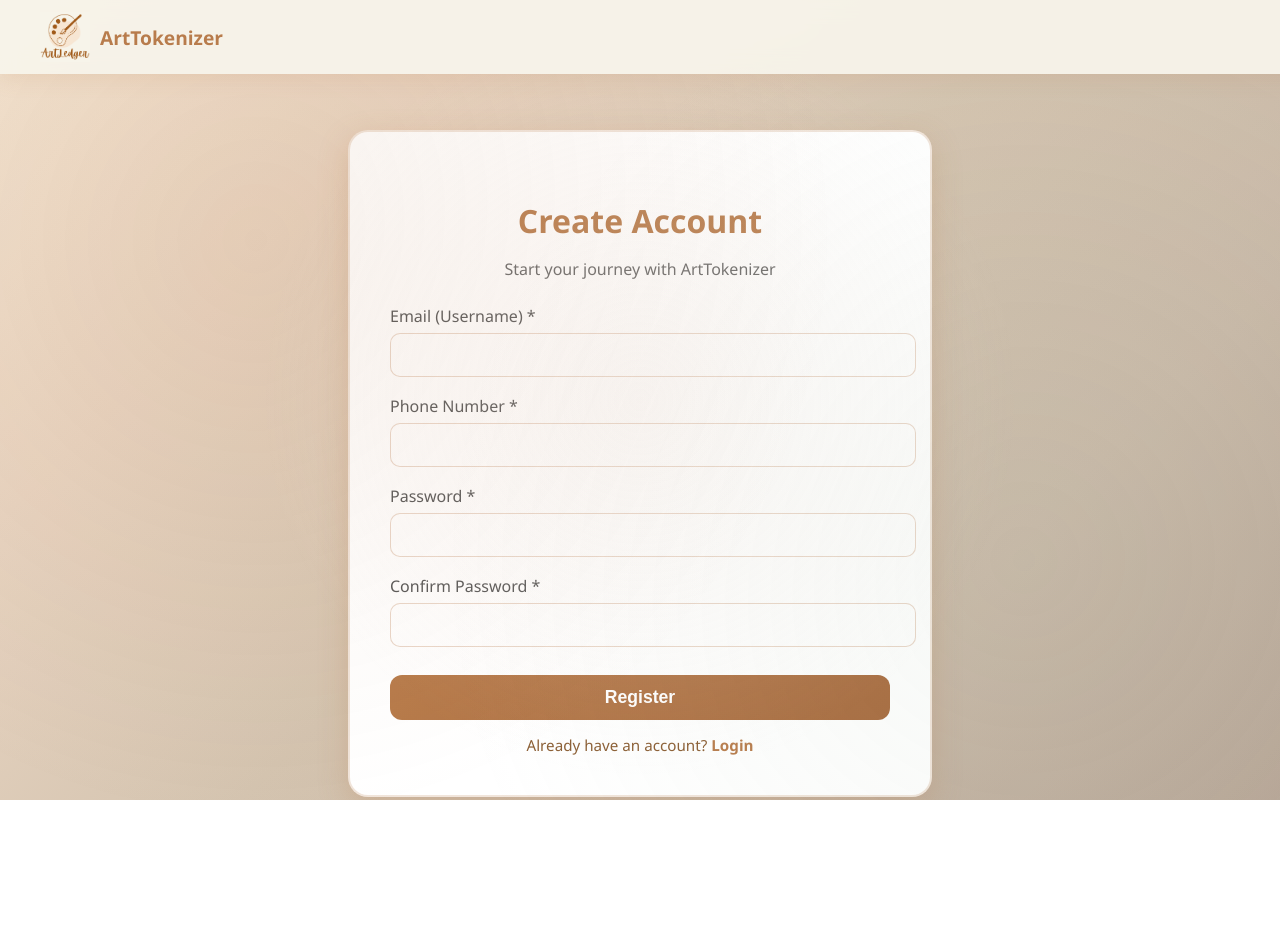
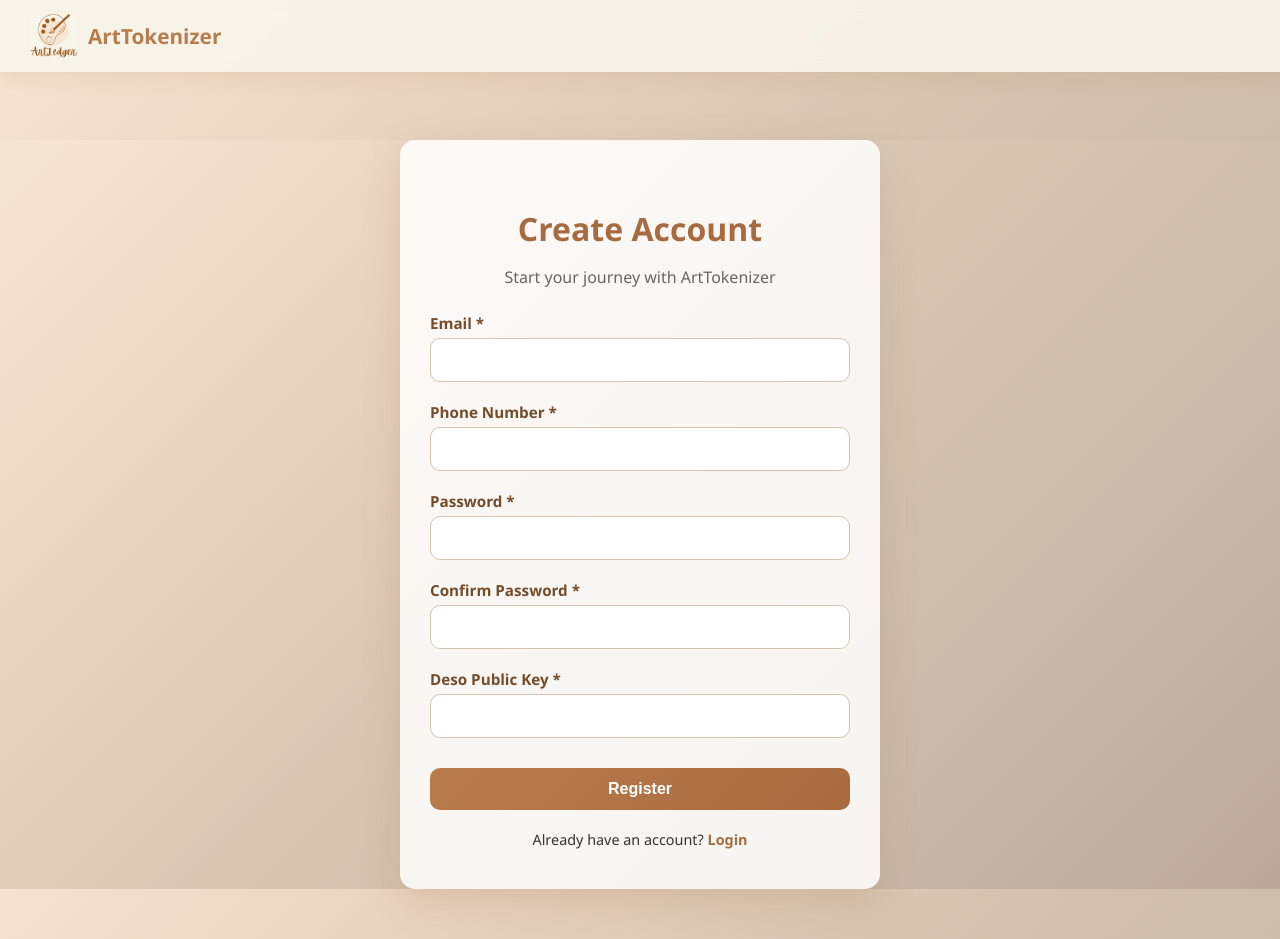
Before and after one commit to sanjana-motaparti/ArtTokenisationProject, a plain HTML site: page frontend/register.html in a window 1280 px wide. Before the commit the page ends 800 px from the top, so only its background shows below. Drawn offline with Linux system fonts and the light colour scheme.

Commit message:
Add files via upload

```diff
--- a/frontend/register.html
+++ b/frontend/register.html
@@ -1,8 +1,8 @@
 <!DOCTYPE html>
 <html lang="en">
 <head>
-<meta charset="UTF-8">
-<meta name="viewport" content="width=device-width, initial-scale=1.0">
+  <meta charset="UTF-8" />
+  <meta name="viewport" content="width=device-width, initial-scale=1.0" />
   <title>ArtTokenizer | Register</title>
 
   <style>
@@ -13,35 +13,19 @@
       background: linear-gradient(135deg, #f5e6d3 0%, #e8d4c1 25%, #d4c4b0 50%, #c9b9a8 75%, #b8a798 100%);
       background-attachment: fixed;
       color: #333;
-    position: relative;
     }
 
-  body::before {
-    content: '';
+    .navbar {
       position: fixed;
       top: 0;
       left: 0;
       width: 100%;
-    height: 100%;
-    background-image:
-      radial-gradient(circle at 20% 30%, rgba(184,124,76,0.1) 0%, transparent 50%),
-      radial-gradient(circle at 80% 70%, rgba(168,187,163,0.1) 0%, transparent 50%),
-      radial-gradient(circle at 50% 50%, rgba(235,217,209,0.2) 0%, transparent 50%);
-    pointer-events: none;
-    z-index: 0;
-  }
-
-  /* Header */
-  .navbar {
-    position: fixed;
-    top: 0;
-    width: 100%;
-    background: rgba(247,244,234,0.95);
+      background: rgba(247, 244, 234, 0.95);
       backdrop-filter: blur(10px);
-    padding: 12px 40px;
       display: flex;
-    justify-content: space-between;
+      justify-content: flex-start;
       align-items: center;
+      padding: 12px 30px;
       box-shadow: 0px 4px 20px rgba(184,124,76,0.15);
       z-index: 1000;
     }
@@ -49,83 +33,80 @@
     .logo {
       display: flex;
       align-items: center;
+      gap: 10px;
+      font-size: 1.3rem;
       font-weight: bold;
-    font-size: 1.2rem;
       color: #B87C4C;
     }
 
     .logo img {
-    height: 50px;
-    margin-right: 10px;
+      height: 48px;
+      width: 48px;
+      object-fit: contain;
     }
 
-  /* Container */
     .register-container {
-    margin-top: 130px;
-    max-width: 500px;
-    background: white;
-    margin-left: auto;
-    margin-right: auto;
-    padding: 40px;
-    border-radius: 20px;
-    box-shadow: 0px 10px 30px rgba(184,124,76,0.25);
-    border: 2px solid rgba(184,124,76,0.2);
-  }
-
-  .register-container h2 {
-    color: #B87C4C;
-    font-size: 2rem;
-    margin-bottom: 10px;
+      max-width: 420px;
+      margin: 140px auto 50px;
+      background: rgba(255, 255, 255, 0.85);
+      padding: 40px 30px;
+      border-radius: 15px;
+      box-shadow: 0px 12px 35px rgba(184,124,76,0.25);
       text-align: center;
     }
 
+    h2 {
+      margin-bottom: 10px;
+      color: #A86B3F;
+      font-size: 2rem;
+    }
+
     .subtitle {
-    text-align: center;
+      font-size: 1rem;
       color: #666;
       margin-bottom: 25px;
     }
 
-  /* Form */
     .form-group {
-    margin-bottom: 18px;
+      text-align: left;
+      margin-bottom: 20px;
     }
 
-  .form-group label {
+    label {
+      font-size: 0.95rem;
+      font-weight: 600;
+      color: #754C29;
       display: block;
-    font-weight: 500;
-    color: #555;
-    margin-bottom: 6px;
+      margin-bottom: 5px;
     }
 
-  .form-group input {
+    input {
       width: 100%;
       padding: 12px;
-    border: 1px solid rgba(184,124,76,0.3);
       border-radius: 10px;
+      border: 1px solid #d4c4b0;
       font-size: 1rem;
-    background: rgba(255,255,255,0.9);
-    transition: 0.3s ease;
+      outline: none;
+      box-sizing: border-box;
     }
 
-  .form-group input:focus {
-    border-color: #B87C4C;
-    background: white;
-    outline: none;
+    input:focus {
+      border-color: #A86B3F;
+      box-shadow: 0 0 0 3px rgba(168,107,63,0.25);
     }
 
-  /* Buttons */
     .register-btn {
       width: 100%;
       padding: 12px;
+      border: none;
+      border-radius: 10px;
       background: linear-gradient(135deg, #B87C4C 0%, #A86B3F 100%);
-    border: none;
       color: white;
-    font-size: 1.1rem;
-    border-radius: 12px;
+      font-size: 1rem;
+      font-weight: 600;
       cursor: pointer;
       margin-top: 10px;
-    transition: 0.3s ease;
-    font-weight: 600;
+      transition: 0.3s;
     }
 
     .register-btn:hover {
@@ -135,43 +116,28 @@
     }
 
     .link {
-    margin-top: 15px;
-    text-align: center;
-    font-size: 0.95rem;
-    color: #8B5E34;
+      margin-top: 20px;
+      font-size: 0.9rem;
     }
 
     .link a {
-    color: #B87C4C;
+      color: #A86B3F;
       font-weight: 600;
       text-decoration: none;
     }
+  </style>
 
-  .link a:hover {
-    text-decoration: underline;
-  }
-
-  /* Responsive */
-  @media(max-width: 480px) {
-    .register-container {
-      margin: 150px 20px;
-      padding: 30px;
-    }
-  }
-</style>
 </head>
 
 <body>
 
-<!-- Header -->
 <header class="navbar">
   <div class="logo">
-    <img src="logo.png" />
+    <img src="logo.png" alt="logo">
     ArtTokenizer
   </div>
 </header>
 
-<!-- Register Box -->
 <div class="register-container">
   <h2>Create Account</h2>
   <p class="subtitle">Start your journey with ArtTokenizer</p>
@@ -179,58 +145,65 @@
   <form onsubmit="return createAccount(event)">
 
     <div class="form-group">
-      <label>Email (Username) *</label>
-      <input type="email" required>
+      <label>Email *</label>
+      <input type="email" id="email" required />
     </div>
 
     <div class="form-group">
       <label>Phone Number *</label>
-      <input type="tel" pattern="[0-9]{10}" maxlength="10" required>
+      <input type="tel" id="phone" pattern="[0-9]{10}" maxlength="10" required />
     </div>
 
     <div class="form-group">
       <label>Password *</label>
-      <input type="password" required minlength="8">
+      <input type="password" id="password" minlength="8" required />
     </div>
 
     <div class="form-group">
       <label>Confirm Password *</label>
-      <input type="password" required minlength="8">
+      <input type="password" id="confirm" minlength="8" required />
+    </div>
+   <div class="form-group">
+  <label>Deso Public Key *</label>
+  <input
+    type="text"
+    id="desoPublicKey"
+    name="desoPublicKey"
+    required
+  />
 </div>
 
+
     <button class="register-btn">Register</button>
-
   </form>
 
   <div class="link">
-    Already have an account?
-    <a href="login.html">Login</a>
+    Already have an account? <a href="login.html">Login</a>
+  </div>
 </div>
 
-</div>
+<script src="https://identity.deso.org/lib/bundle.min.js"></script>
 
 <script>
-function createAccount(event){
-  event.preventDefault();
-  alert("✅ Account Created Successfully!");
-}
-async function createAccount(event){
+async function createAccount(event) {
   event.preventDefault();
 
-  const email = document.querySelector("input[type='email']").value;
-  const phone = document.querySelector("input[type='tel']").value;
-  const password = document.querySelectorAll("input[type='password']")[0].value;
-  const confirm = document.querySelectorAll("input[type='password']")[1].value;
-
+  const email = document.getElementById("email").value.trim();
+  const phone = document.getElementById("phone").value.trim();
+  const password = document.getElementById("password").value;
+  const confirm = document.getElementById("confirm").value;
+  const desoPublicKey = document.getElementById("desoPublicKey").value.trim(); // ✅ Added field
+console.log("DESO Public Key being sent:", desoPublicKey); // 👈 ADD THIS
   if (password !== confirm) {
     alert("Passwords do not match!");
-    return;
+    return false;
   }
 
-  const response = await fetch("/api/auth/register", {
+  // ✅ This part is important — this is where you call your backend API
+  const response = await fetch("http://localhost:5000/api/auth/register", {
     method: "POST",
     headers: { "Content-Type": "application/json" },
-    body: JSON.stringify({ email, phone, password })
+    body: JSON.stringify({ email, phone, password, desoPublicKey })
   });
 
   const data = await response.json();
@@ -239,10 +212,9 @@ async function createAccount(event){
   if (response.ok) {
     window.location.href = "login.html";
   }
+
+  return false;
 }
-
-
 </script>
-
 </body>
 </html>
```
Also changed, not shown: frontend/index.html (+81 -63 lines), frontend/login.html (+1 -1 lines), frontend/createToken.html (line endings or trailing spaces). Lines whose indentation alone changed are shown as unchanged.
